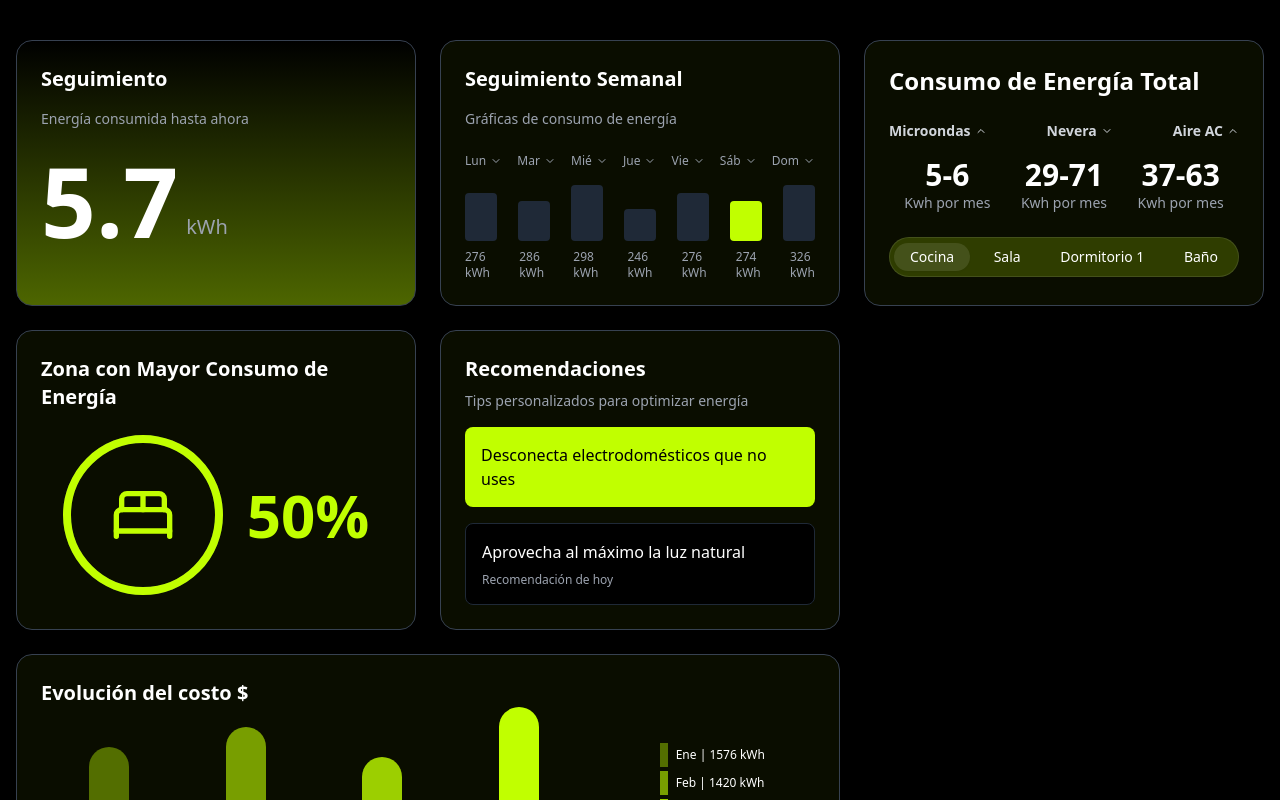
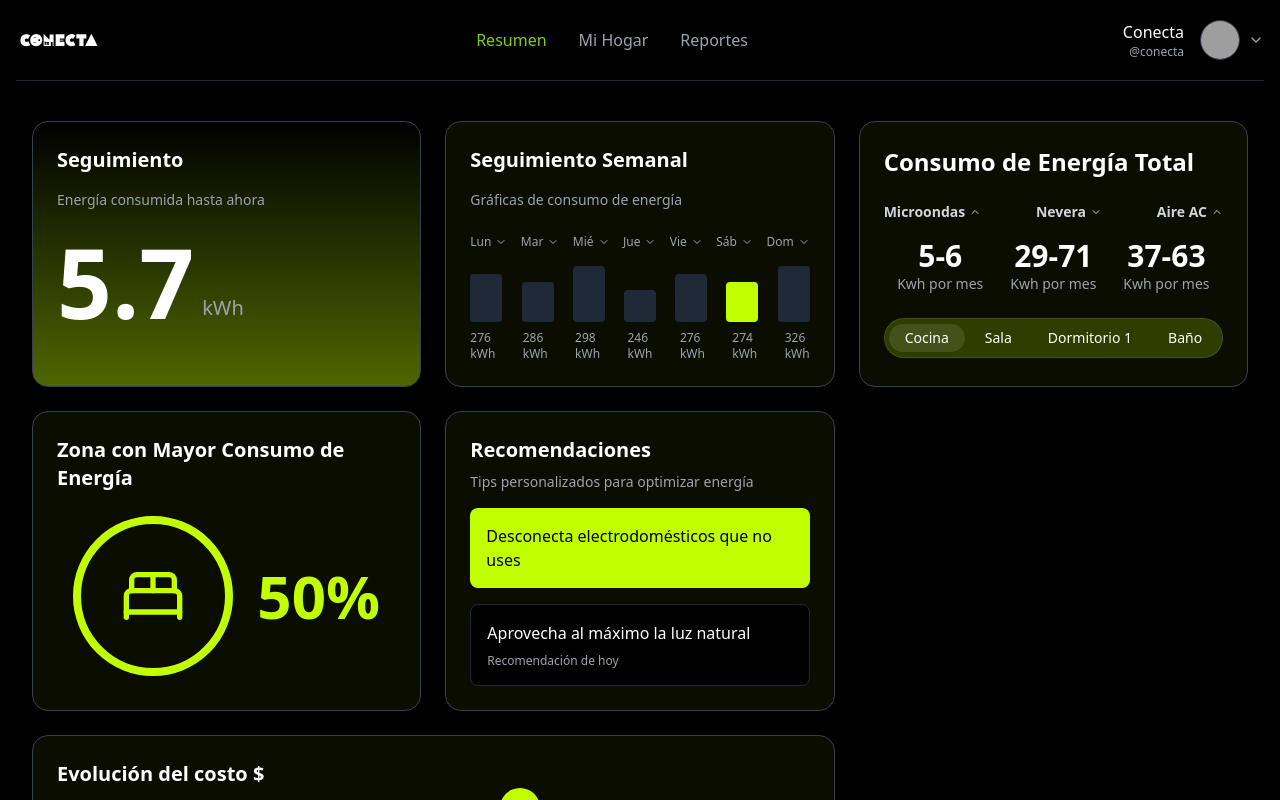
Before and after one commit to justjaaara/CONECTA, a Next.js app: page /protected/dashboard in a window 1280 px wide. Shown: the top 800 px of the page. Built offline with nearby package versions, Linux system fonts and the light colour scheme; no server answers; grey boxes are pictures that could not be loaded.

Commit message:
feat: Se refactoriza el DasboardHeader para aceptar datos del usuario como propiedades y crear el componente HomeLayout para el manejo de la sesión del usuario.

```diff
--- a/app/protected/dashboard/DasboardHeader.tsx
+++ b/app/protected/dashboard/DasboardHeader.tsx
@@ -1,7 +1,10 @@
-import { getCurrentSession, getProfile, signOutAction } from "@/app/actions";
+"use client";
+
 import { Avatar, AvatarFallback, AvatarImage } from "@/components/ui/avatar";
-import { Bell, ChevronDown } from "lucide-react";
+import { ChevronDown } from "lucide-react";
 import Image from "next/image";
+import { usePathname } from "next/navigation";
+import Link from "next/link";
 
 import {
   DropdownMenu,
@@ -12,19 +15,21 @@ import {
   DropdownMenuTrigger,
 } from "@/components/ui/dropdown-menu";
 
-export const DasboardHeader = async () => {
-  let userName = "conecta";
-  let name = "Conecta";
-  let lastName = "";
-  let avatar = "/placeholder.svg?height=40&width=40";
-  const { status, user } = await getCurrentSession();
-  if (status && user) {
-    const { profile } = await getProfile(user);
-    userName = profile.username;
-    name = profile.name;
-    lastName = profile.last_name;
-    avatar = profile.profile_pic_url;
-  }
+// Props para recibir los datos del usuario desde el componente padre
+type DashboardHeaderProps = {
+  userName: string;
+  name: string;
+  lastName: string;
+  avatar: string;
+};
+
+export const DasboardHeader = ({
+  userName,
+  name,
+  lastName,
+  avatar,
+}: DashboardHeaderProps) => {
+  const pathname = usePathname();
 
   return (
     <header className="flex items-center justify-between border-b border-gray-800 pb-4">
@@ -38,15 +43,36 @@ export const DasboardHeader = async () => {
         />
       </div>
       <nav className="hidden md:flex items-center space-x-8">
-        <a href="#" className="font-medium">
+        <Link
+          href="/protected/dashboard"
+          className={`transition-colors ${
+            pathname === "/protected/dashboard"
+              ? "text-lime-500 font-medium"
+              : "text-gray-400 hover:text-white"
+          }`}
+        >
           Resumen
-        </a>
-        <a href="#" className="text-gray-400">
+        </Link>
+        <Link
+          href="/protected/home"
+          className={`transition-colors ${
+            pathname === "/protected/home"
+              ? "text-lime-500 font-medium"
+              : "text-gray-400 hover:text-white"
+          }`}
+        >
           Mi Hogar
-        </a>
-        <a href="#" className="text-gray-400">
+        </Link>
+        <Link
+          href="/protected/reports"
+          className={`transition-colors ${
+            pathname === "/protected/reports"
+              ? "text-lime-500 font-medium"
+              : "text-gray-400 hover:text-white"
+          }`}
+        >
           Reportes
-        </a>
+        </Link>
       </nav>
       <div className="flex items-center space-x-2">
         <div className="text-right mr-2">
@@ -56,21 +82,25 @@ export const DasboardHeader = async () => {
           <div className="text-xs text-gray-400">@{userName}</div>
         </div>
         <Avatar className="h-10 w-10 border border-gray-700 text-black">
-          <AvatarImage src={avatar} alt="@camila" />
-          <AvatarFallback>CY</AvatarFallback>
+          <AvatarImage src={avatar} alt={name} />
+          <AvatarFallback>
+            {(name?.substring(0, 1) || "C") + (lastName?.substring(0, 1) || "")}
+          </AvatarFallback>
         </Avatar>
         <DropdownMenu>
           <DropdownMenuTrigger>
-            {<ChevronDown className="h-5 w-4 text-gray-400" />}
+            <ChevronDown className="h-5 w-4 text-gray-400" />
           </DropdownMenuTrigger>
 
-          <DropdownMenuContent>
+          <DropdownMenuContent className="border border-lime-500 bg-black text-white">
             <DropdownMenuLabel>Mi cuenta</DropdownMenuLabel>
             <DropdownMenuSeparator />
             <DropdownMenuItem>Perfil</DropdownMenuItem>
             <DropdownMenuItem>Subscripción</DropdownMenuItem>
-            <DropdownMenuItem>
-              {<button onClick={signOutAction}>Cerrar sesión</button>}
+            <DropdownMenuItem asChild>
+              <form action="/api/auth/sign-out" method="post">
+                <button className="w-full text-left">Cerrar sesión</button>
+              </form>
             </DropdownMenuItem>
           </DropdownMenuContent>
         </DropdownMenu>
--- /dev/null
+++ b/app/protected/layout.tsx
@@ -0,0 +1,39 @@
+import { DasboardHeader } from "./dashboard/DasboardHeader";
+import { getCurrentSession, getProfile } from "@/app/actions";
+
+export default async function HomeLayout({
+  children,
+}: {
+  children: React.ReactNode;
+}) {
+  // Obtener datos del usuario
+  let userName = "conecta";
+  let name = "Conecta";
+  let lastName = "";
+  let avatar = "/placeholder.svg?height=40&width=40";
+
+  const { status, user } = await getCurrentSession();
+  if (status && user) {
+    const { profile } = await getProfile(user);
+    if (profile) {
+      userName = profile.username || "conecta";
+      name = profile.name || "Conecta";
+      lastName = profile.last_name || "";
+      avatar = profile.profile_pic_url || "/placeholder.svg?height=40&width=40";
+    }
+  }
+
+  return (
+    <div className="min-h-screen bg-black text-white">
+      <div className="container mx-auto px-4 py-4">
+        <DasboardHeader
+          userName={userName}
+          name={name}
+          lastName={lastName}
+          avatar={avatar}
+        />
+        {children}
+      </div>
+    </div>
+  );
+}
```
